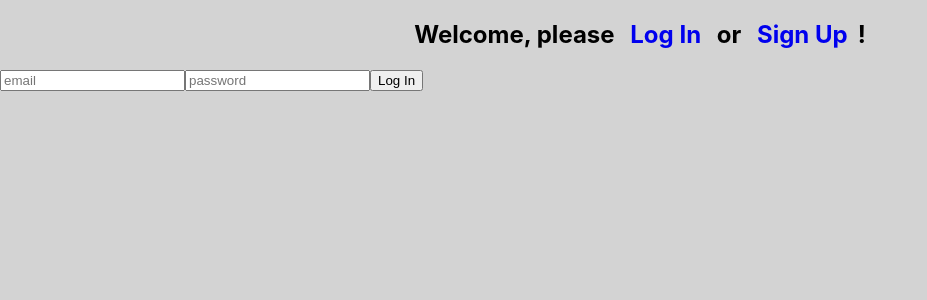
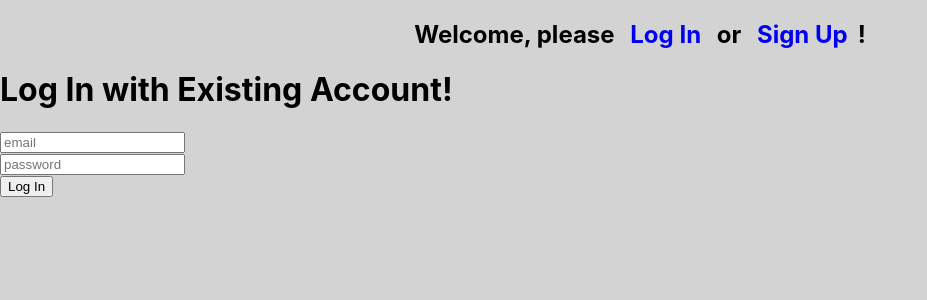
Before and after one commit to JaysonKesterson/react-final-project-frontend, a React (Create React App) app: page /login in a window 1280 px wide. Shown: the top 300 px of the page, without its empty margins (0-927 px from the left). Built offline with nearby package versions, Linux system fonts and the light colour scheme; no server answers.

Commit message:
adding classes to divs for stylings sake

```diff
--- a/src/components/Login.js
+++ b/src/components/Login.js
@@ -20,11 +20,16 @@ const Login = ({ loginFormData, updateLoginForm, login, history }) => {
     }
 
     return(
+        <div className="login">
+        <h1>Log In with Existing Account!</h1>
         <form onSubmit={handleSubmit}>
             <input type = "text" placeholder = "email" name="email" onChange={handleChange} value={loginFormData.email}/>
+            <br/>
             <input type = "text" placeholder = "password" name="password" onChange={handleChange} value={loginFormData.password}/>
+            <br/>
             <input type="submit" value="Log In"/>
         </form>
+        </div>
     )
 }
 
--- a/src/components/Logout.js
+++ b/src/components/Logout.js
@@ -6,13 +6,13 @@ import { withRouter } from 'react-router-dom'
 const Logout = ({ logout, history }) => {
 
     return(
-        <form className="logout" onSubmit={(event) => {
+        <form onSubmit={(event) => {
           event.preventDefault()
           logout()
           history.push('/')
         }
         }>
-           <input type="submit" value="Log Out"/>
+           <input className= "logout" type="submit" value="Log Out"/>
         </form>
     )
 }
```
